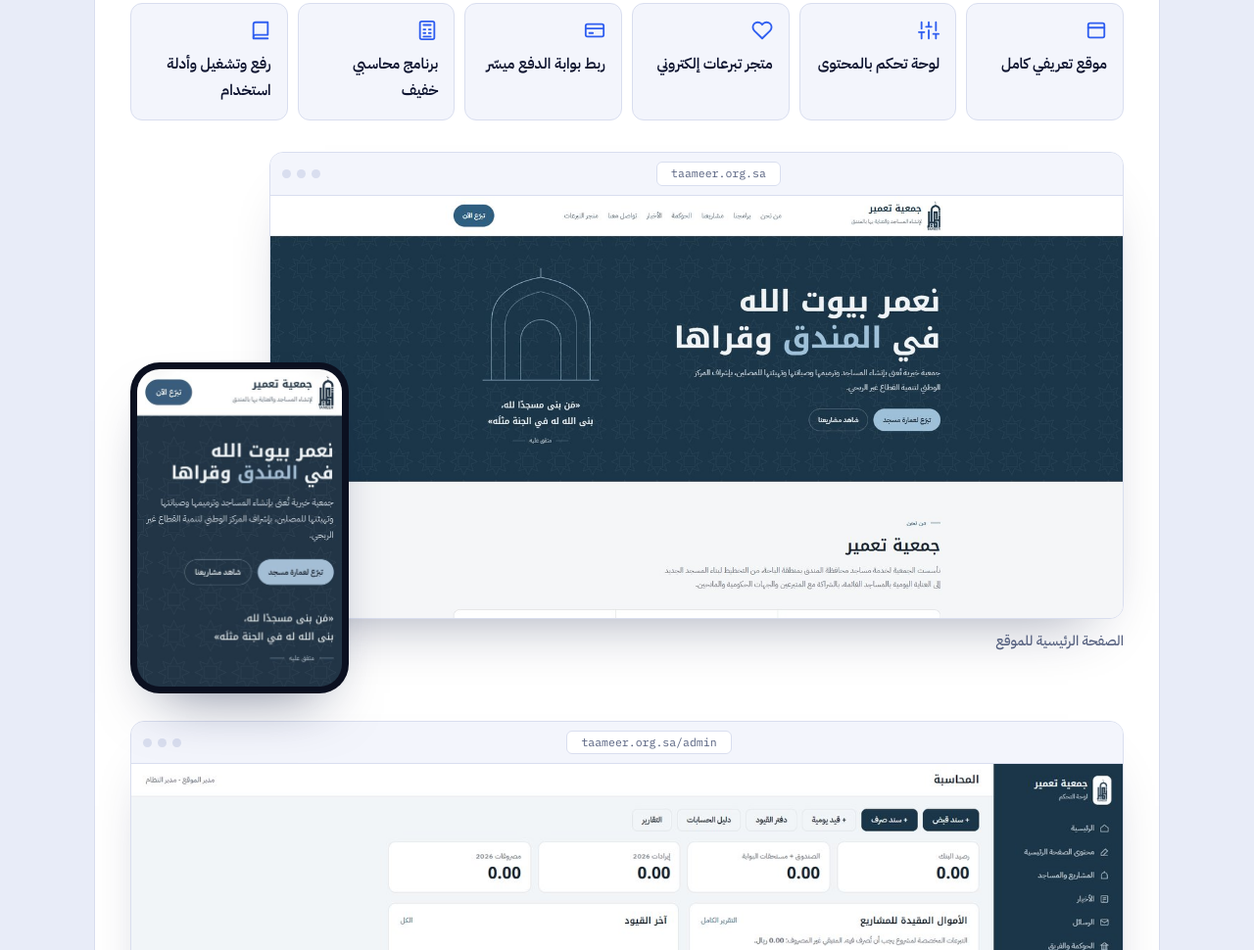
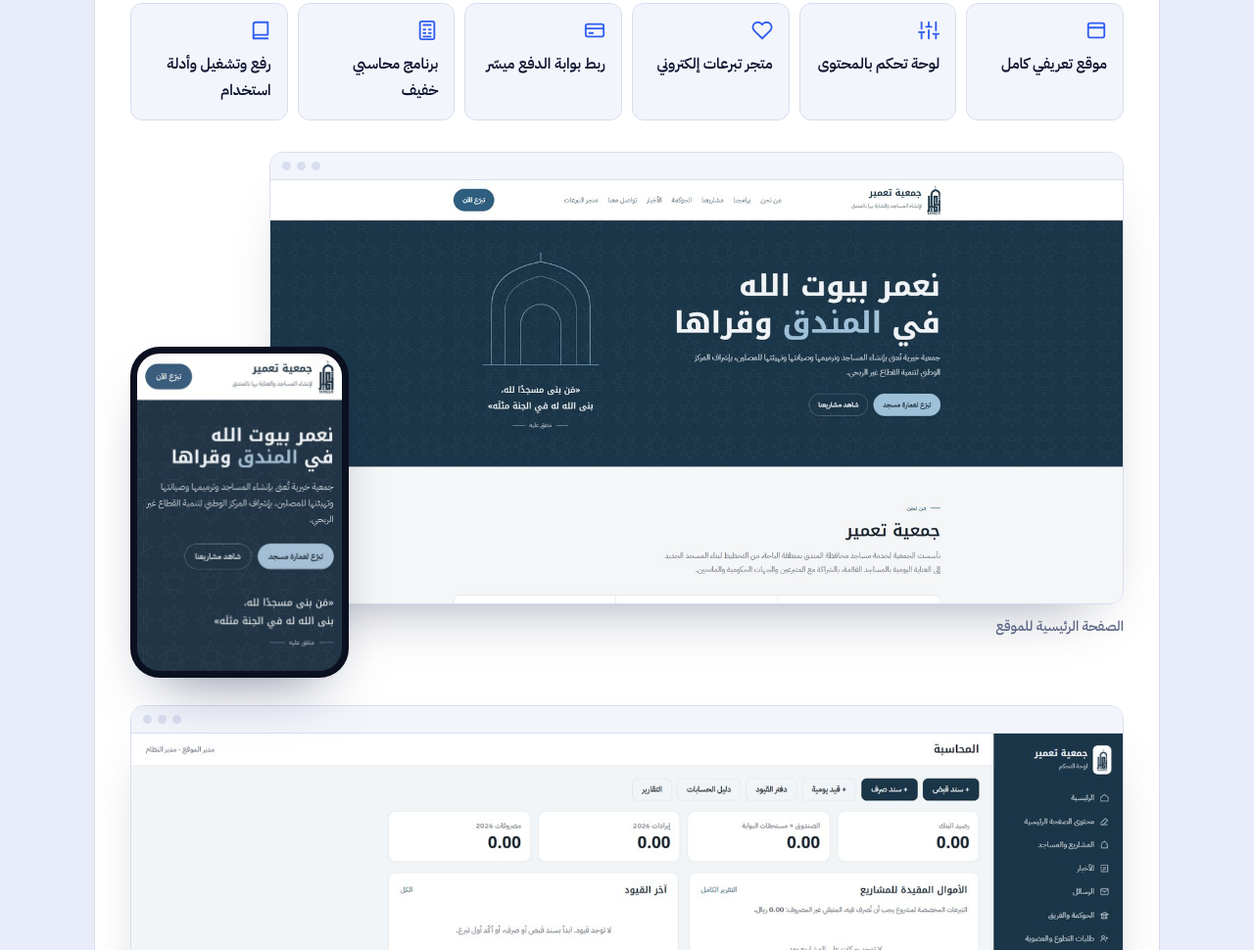
Before and after one commit to ibrahim-zz/ibrahim-zz.github.io, a plain HTML site: page index.html in a window 1280 px wide. Shown: the part 3779-4749 px from the top of the page at 98% size. Drawn offline with Linux system fonts and the light colour scheme; a web font is replaced by a local one.

Commit message:
إزالة الروابط من صور مشروع جمعية تعمير
Co-Authored-By: Claude Opus 5.5 <noreply@anthropic.com>
Claude-Session: https://claude.ai/code/session_0145pAQJZHQQCT2Bkm2MdHdH

```diff
--- a/index.html
+++ b/index.html
@@ -476,7 +476,7 @@ footer .wrap{display:flex;justify-content:space-between;gap:12px;flex-wrap:wrap}
         <div class="gallery">
           <div class="g-main">
             <figure class="sh">
-            <div class="browser"><div class="bbar"><i></i><i></i><i></i><span>taameer.org.sa</span></div><img src="images/taameer-home.jpg" alt="الصفحة الرئيسية لموقع جمعية تعمير" width="1400" height="694" loading="lazy"></div>
+            <div class="browser"><div class="bbar"><i></i><i></i><i></i></div><img src="images/taameer-home.jpg" alt="الصفحة الرئيسية لموقع جمعية تعمير" width="1400" height="694" loading="lazy"></div>
             <figcaption>الصفحة الرئيسية للموقع</figcaption>
           </figure>
             <figure class="sh ph float">
@@ -485,7 +485,7 @@ footer .wrap{display:flex;justify-content:space-between;gap:12px;flex-wrap:wrap}
           </figure>
           </div>
           <figure class="sh">
-            <div class="browser"><div class="bbar"><i></i><i></i><i></i><span>taameer.org.sa/admin</span></div><img src="images/taameer-accounting.jpg" alt="البرنامج المحاسبي في لوحة التحكم" width="1400" height="688" loading="lazy"></div>
+            <div class="browser"><div class="bbar"><i></i><i></i><i></i></div><img src="images/taameer-accounting.jpg" alt="البرنامج المحاسبي في لوحة التحكم" width="1400" height="688" loading="lazy"></div>
             <figcaption>لوحة التحكم: البرنامج المحاسبي</figcaption>
           </figure>
         </div>
```
